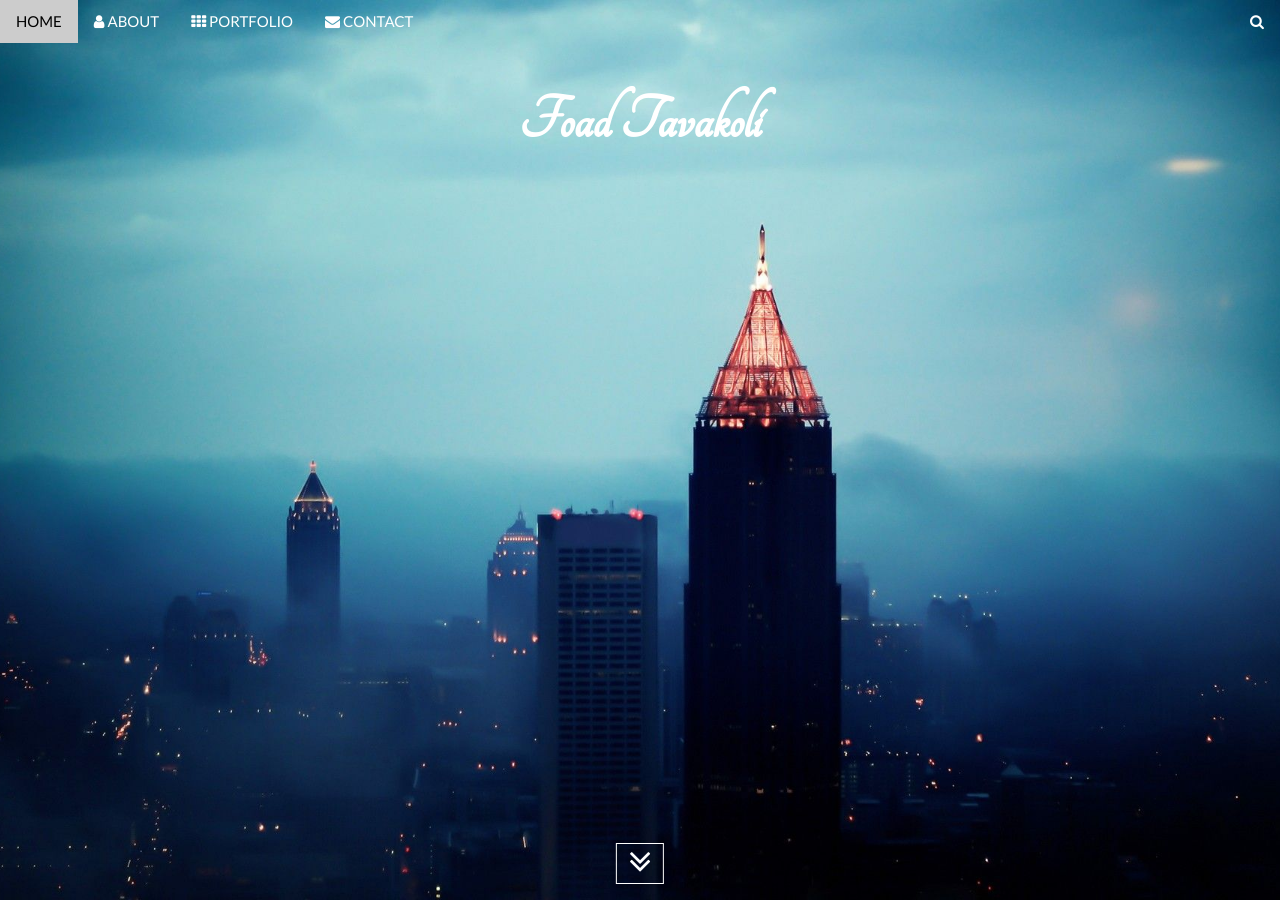
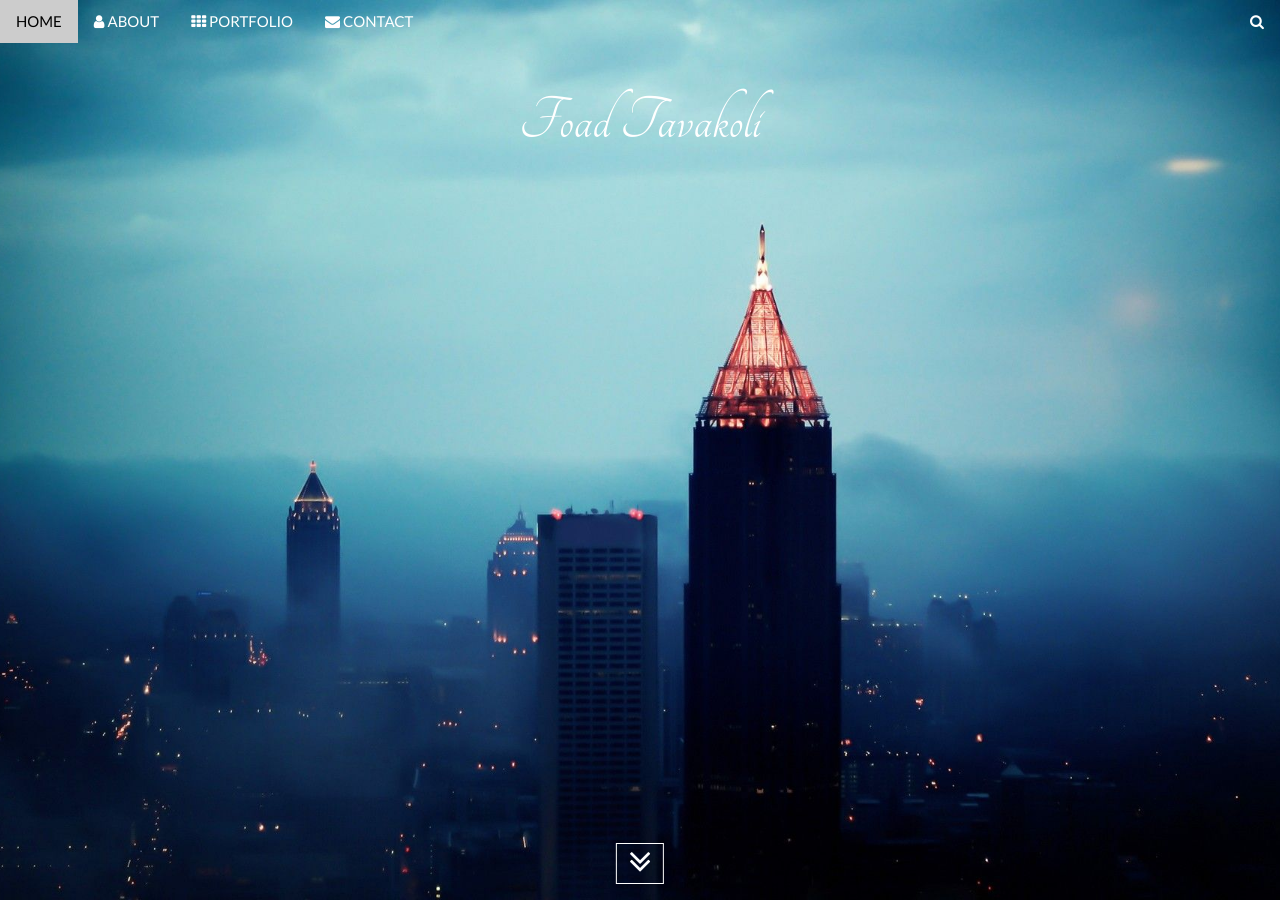
Before and after one commit to ftava/ftava.github.io, a Jekyll site: the page index.html, which Jekyll copies as it is, in a window 1280 px wide and 900 px high. Built offline with Jekyll 4.4.1, drawn with Linux system fonts in a browser that asks for light colours.

Commit message:
Font
Changed the Bold Font

```diff
--- a/index.html
+++ b/index.html
@@ -130,7 +130,7 @@ body, html {
 <div class="bgimg-1 w3-display-container " id="home">
   <div class="w3-display-topmiddle" style="white-space:nowrap;">
 
-    <p class="w3-jumbo w3-text-white w3-tangerine"><b>Foad Tavakoli</b></p>
+    <p class="w3-jumbo w3-text-white w3-tangerine">Foad Tavakoli</p>
   </div>
 
     <div>
```
